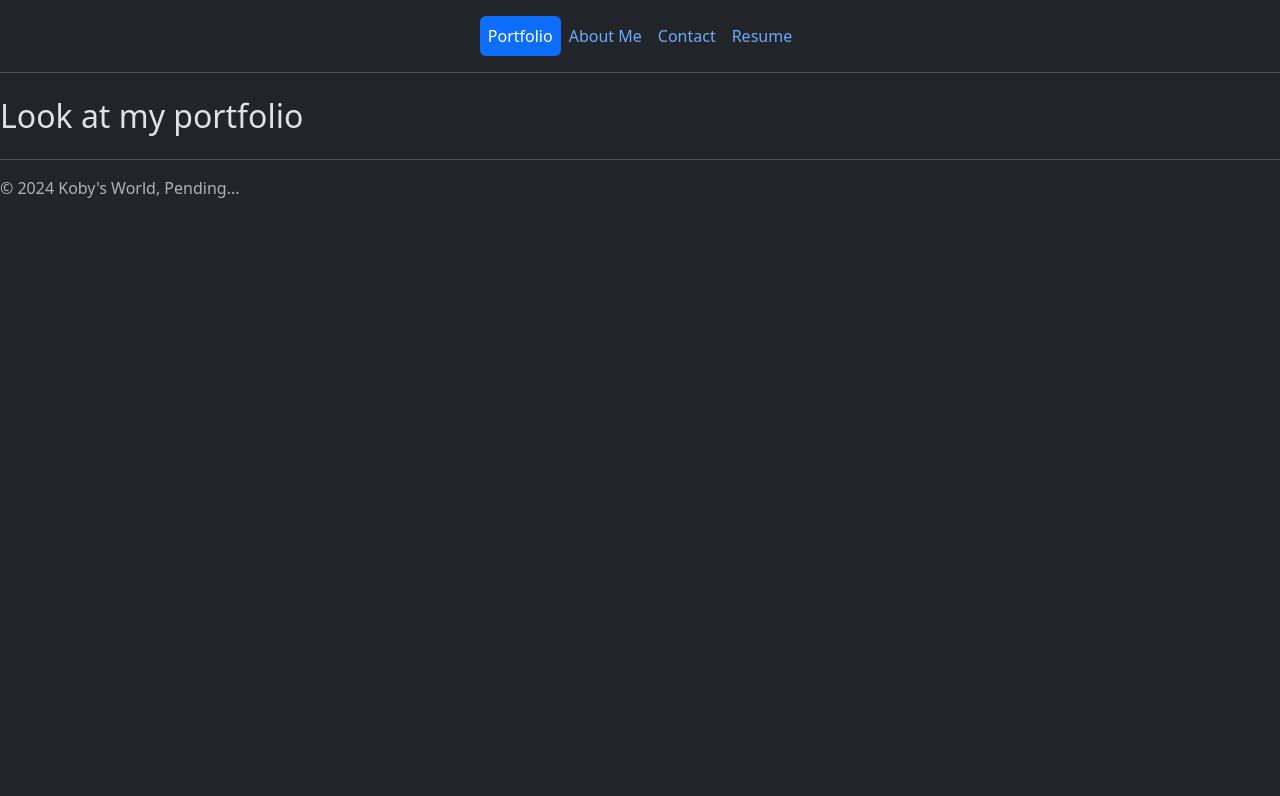
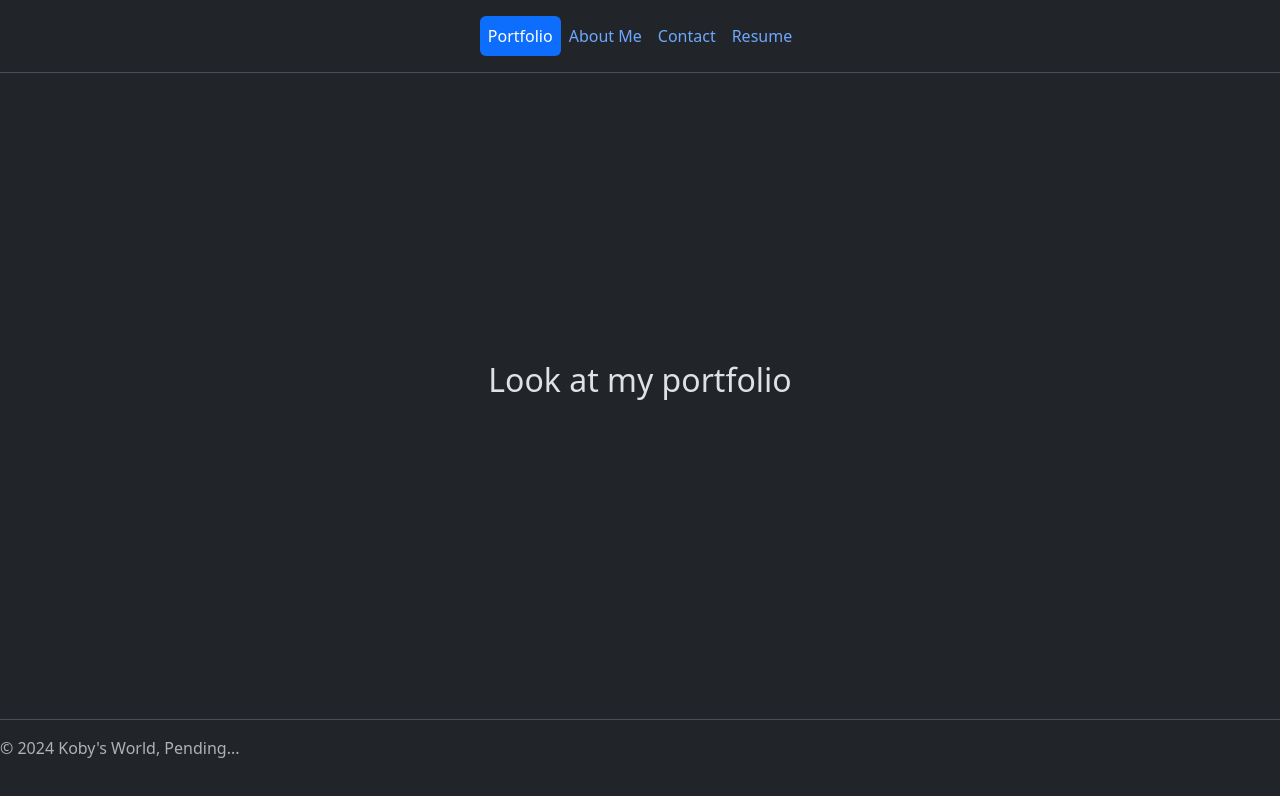
Before and after one commit to KAntBarr/react-portfolio-20, a React (Vite) app: page / in a window 1280 px wide. Shown: the top 796 px of the page. Built offline with nearby package versions, Linux system fonts and the light colour scheme.

Commit message:
style update

```diff
--- a/src/App.jsx
+++ b/src/App.jsx
@@ -8,11 +8,13 @@
 function App() {
 
   return (
-    <>
-      <Header/>
-      <Outlet />
+    <div className="d-flex flex-column min-vh-100">
+      <Header />
+      <main className="d-flex align-items-center justify-content-center flex-grow-1">
+        <Outlet />
+      </main>
       <Footer></Footer>
-    </>
+    </div>
   )
 }
 
--- a/src/components/Header/Header.jsx
+++ b/src/components/Header/Header.jsx
@@ -7,7 +7,7 @@
   return (
     <>
       {/* <header className="d-flex flex-wrap align-items-center justify-content-center justify-content-md-between py-3 mb-4 border-bottom"> */}
-      <header className="d-flex flex-wrap align-items-center justify-content-center py-3 mb-4 border-bottom">
+      <header className="d-flex flex-wrap align-items-center justify-content-center py-3 border-bottom">
         <Nav />
       </header>
     </>
```
